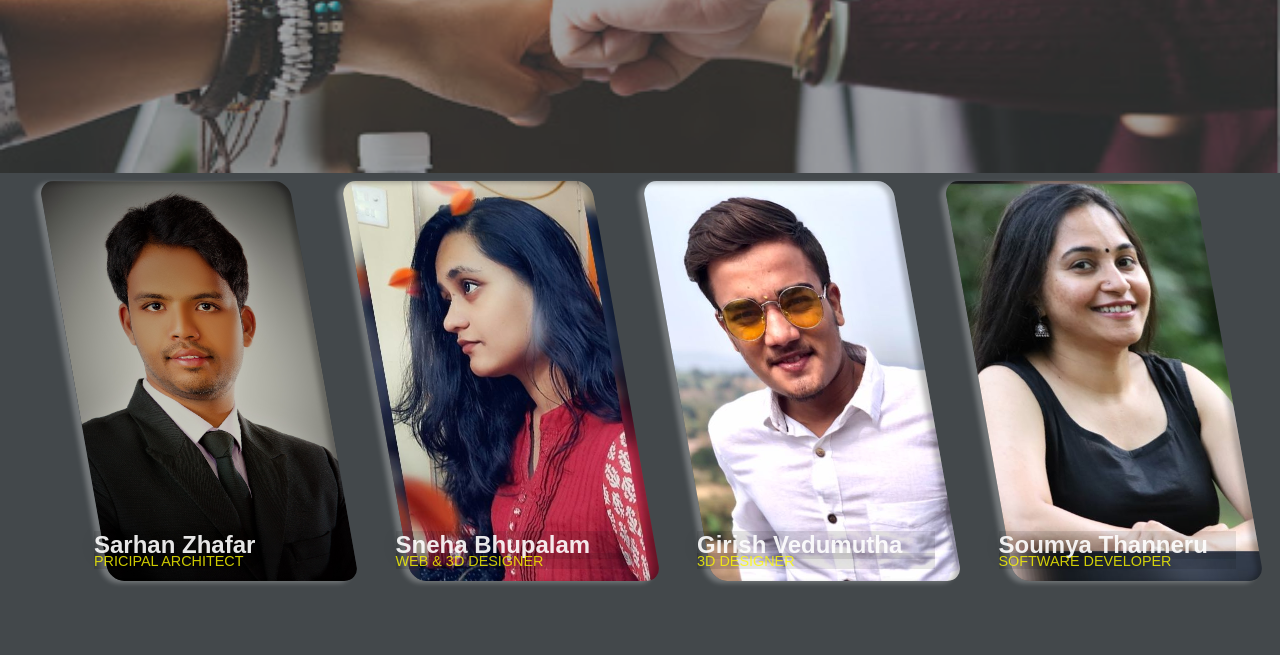
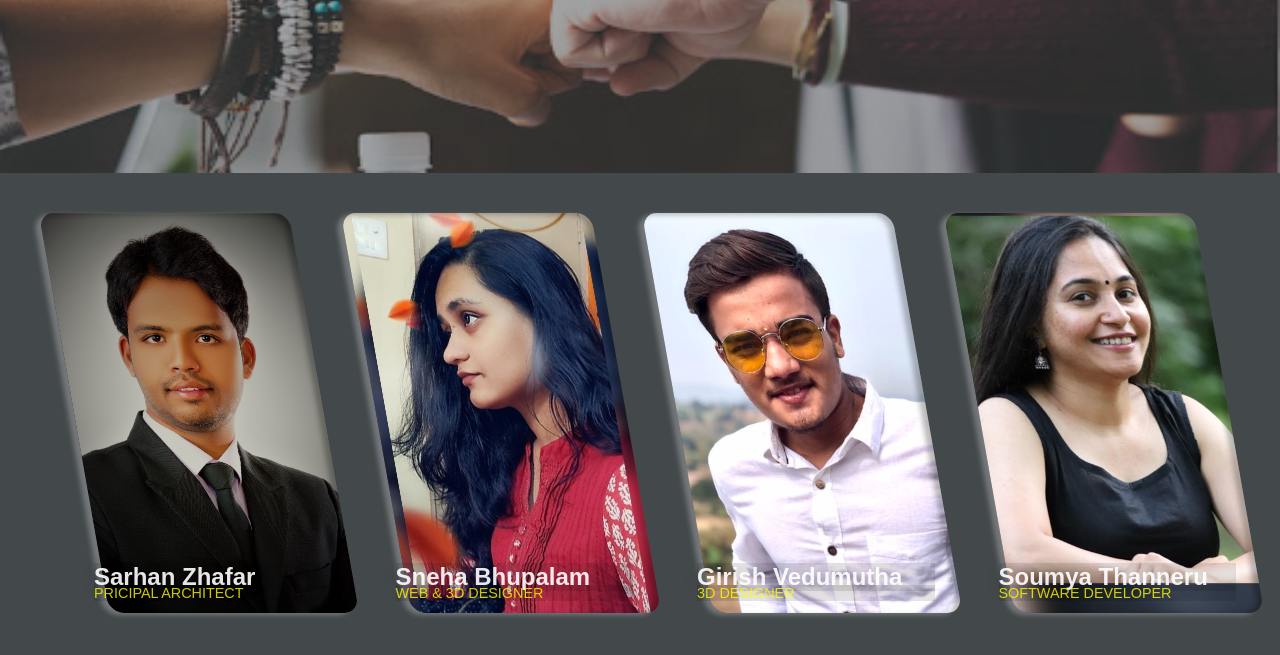
Before and after one commit to sneha2127/studioGreen, a plain HTML site: page team.html in a window 1280 px wide. Shown: the part 147-802 px from the top of the page. Drawn offline with Linux system fonts and the light colour scheme.

Commit message:
Update OurTeam.css

```diff
--- a/OurTeam.css
+++ b/OurTeam.css
@@ -120,7 +120,7 @@ img{
     align-items: flex-start;
     display: flex;
     justify-content: center;
-    padding: 0.5rem 1.5rem;
+    padding: 2.5rem 1.5rem;
 }
 
 .card-grid{
```
